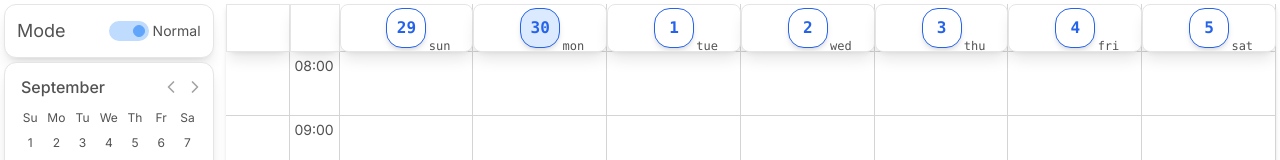
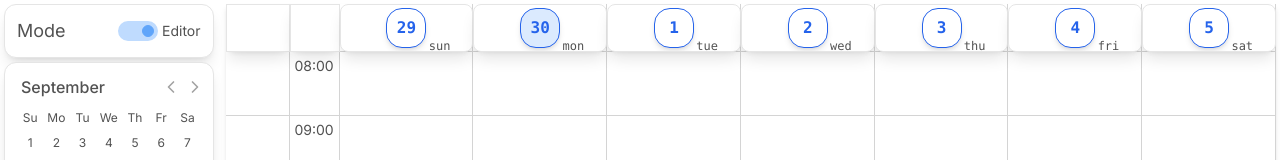
Before and after one commit to lucasduartesobreira/CalendarForge, a Next.js app: page / in a window 1280 px wide. Shown: the top 160 px of the page. Built offline with nearby package versions, Linux system fonts and the light colour scheme.

Commit message:
fix: display correct calendar mode

```diff
--- a/components/sidebar/sideBar.tsx
+++ b/components/sidebar/sideBar.tsx
@@ -256,7 +256,15 @@ const ModeCard = ({}) => {
         />
         <div className="w-10 h-5 border-primary-100 border-[2px] peer-focus:outline-none rounded-full peer peer-checked:after:start-[24px] rtl:peer-checked:after:-translate-x-1/2 peer-checked:after:border-primary-300 peer-checked:after:bg-primary-300 after:content-[''] after:absolute after:top-[4px] after:start-[4px] after:bg-primary-200 after:border-primary-200 after:border after:rounded-full after:h-3 after:w-3 after:transition-all peer-checked:bg-primary-100" />
         <span className="ml-1 text-sm text-neutral-600 select-none">
-          {"Normal"}
+          {calendarMode
+            .map((mode) =>
+              mode == "normal"
+                ? "Normal"
+                : mode === "editor"
+                ? "Editor"
+                : "Normal",
+            )
+            .unwrapOrElse(() => "Normal")}
         </span>
       </label>
     </div>
```
